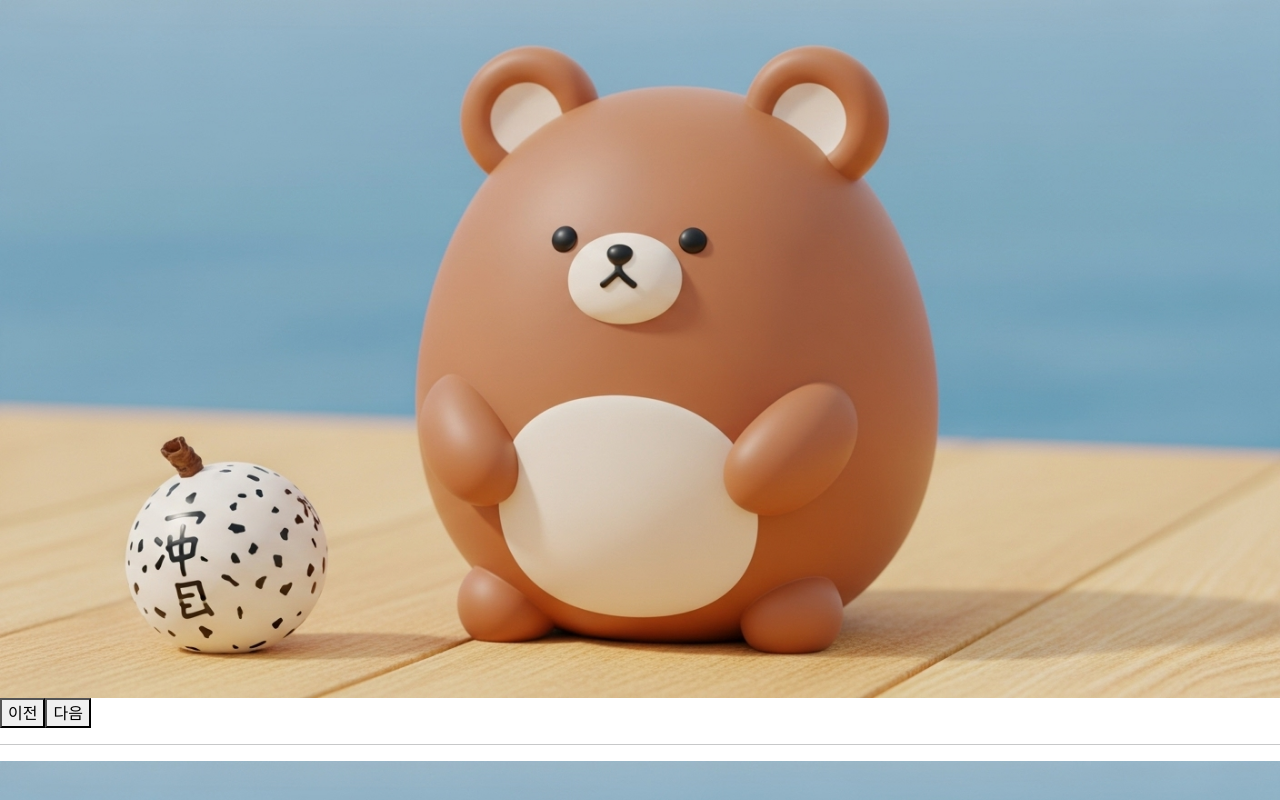
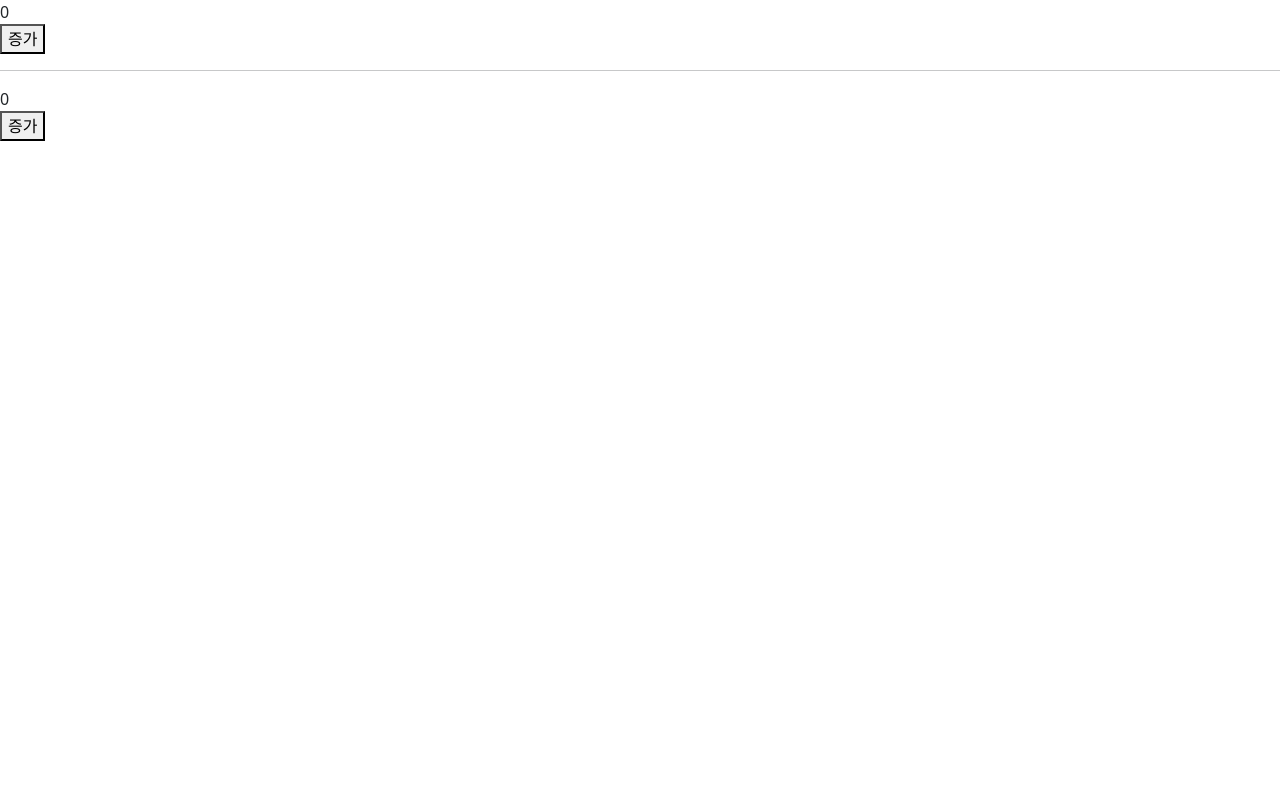
Before and after one commit to yumin359/react, a React (Vite) app: page / in a window 1280 px wide. Shown: the top 800 px of the page. Built offline with nearby package versions, Linux system fonts and the light colour scheme.

Commit message:
0702 state 변경

```diff
--- /dev/null
+++ b/src/App24.jsx
@@ -0,0 +1,49 @@
+import React, { useState } from "react";
+
+function MyComp1() {
+  const [count, setCount] = useState(0);
+  console.log(count); // 현재 상태 출력
+  function handleButtonClick() {
+    setCount(count + 1);
+    setCount(count + 1);
+  }
+
+  return (
+    <div>
+      {count}
+      <br />
+      <button onClick={handleButtonClick}>증가</button>
+    </div>
+  );
+}
+
+function MyComp2() {
+  const [count, setCount] = useState(0);
+  console.log(count); // 현재 상태 출력
+  function handleButtonClick() {
+    // 상태가 변경되자마자 다시 그리지 않음(re-render를 하지 않는다)
+    // react는 적절한 순간에 변경된 상태로 다시 그림(re-render)
+    setCount(count + 1); // 즉 얘는 무시됨
+    setCount(count + 2);
+  }
+
+  return (
+    <div>
+      {count}
+      <br />
+      <button onClick={handleButtonClick}>증가</button>
+    </div>
+  );
+}
+
+function App24(props) {
+  return (
+    <div>
+      <MyComp2 />
+      <hr />
+      <MyComp1 />
+    </div>
+  );
+}
+
+export default App24;
--- a/src/main.jsx
+++ b/src/main.jsx
@@ -1,12 +1,12 @@
 import { StrictMode } from "react";
 import { createRoot } from "react-dom/client";
 import "bootstrap/dist/css/bootstrap.min.css";
-import App23 from "./App23.jsx";
+import App24 from "./App24.jsx";
 
 createRoot(document.getElementById("root")).render(
   <StrictMode>
     <>
-      <App23 />
+      <App24 />
     </>
   </StrictMode>,
 );
```
